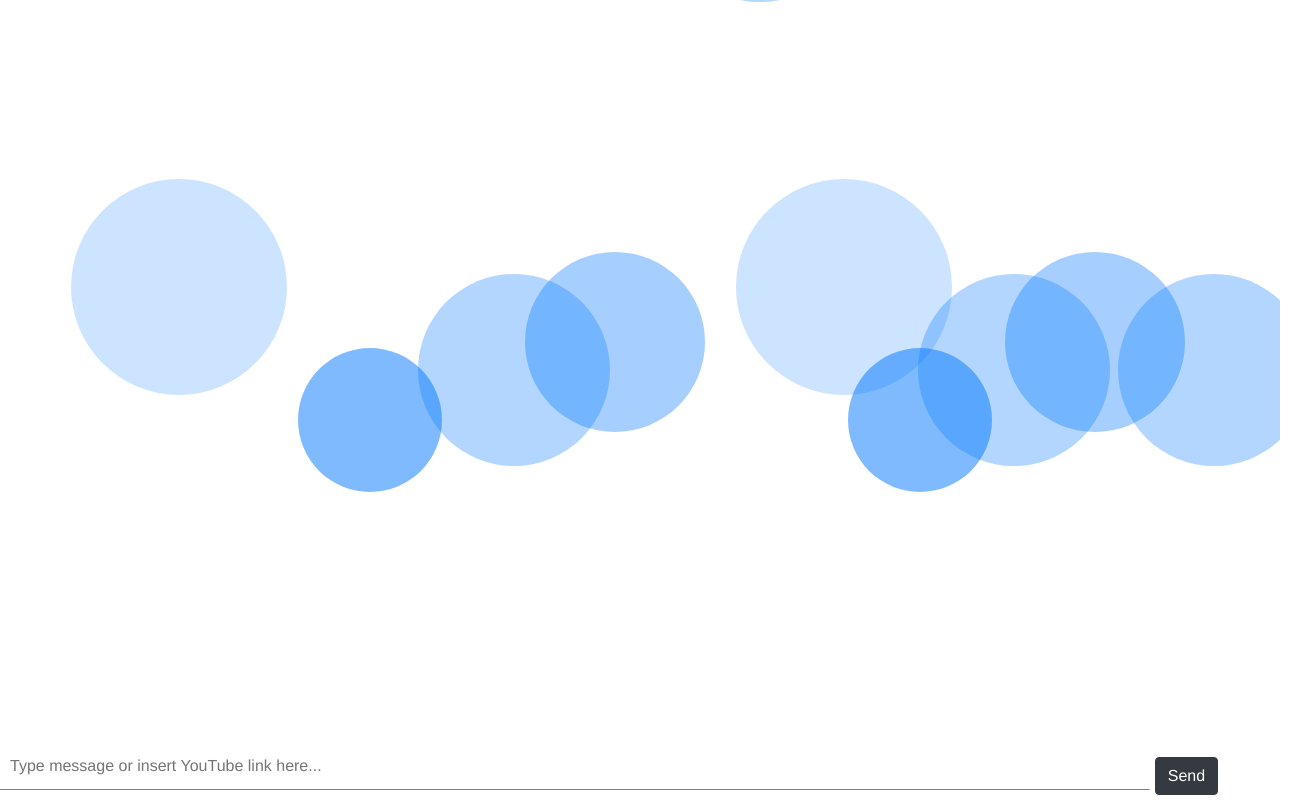
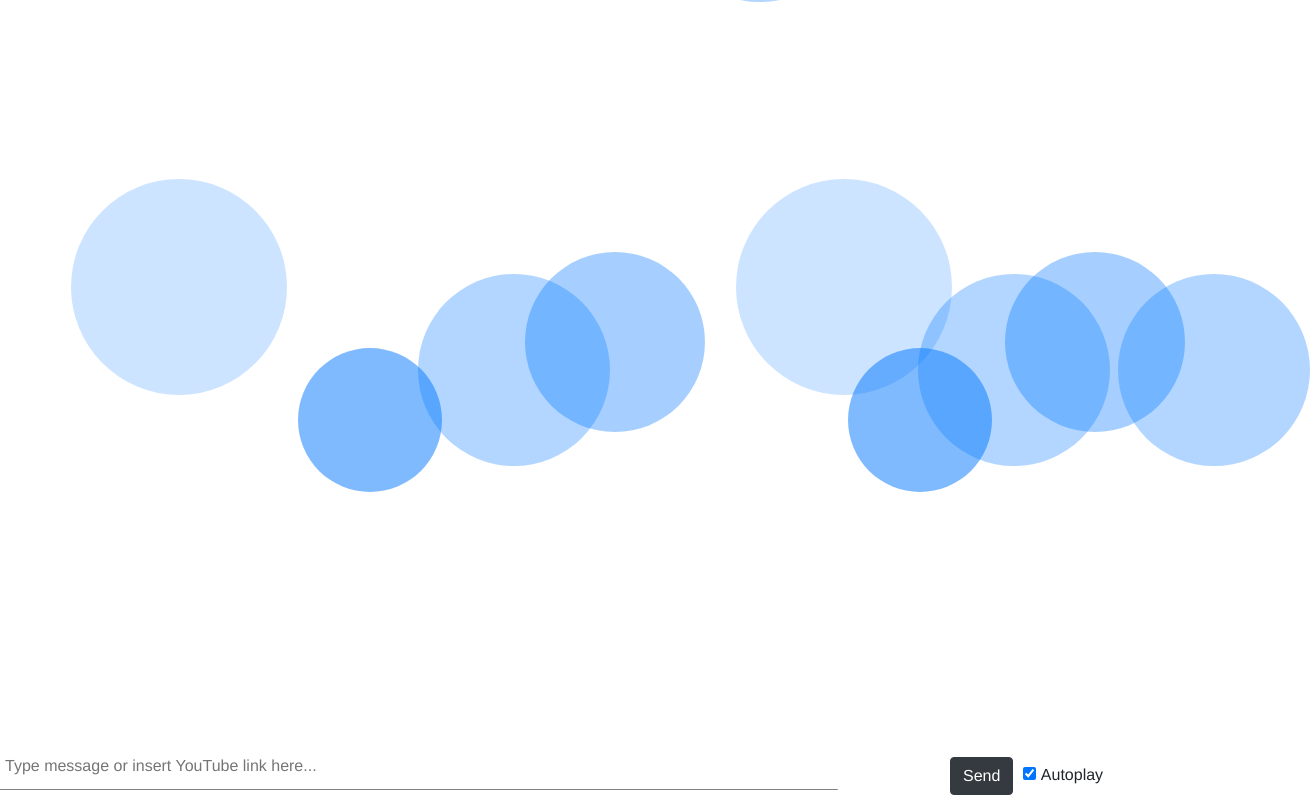
Before and after one commit to bcolby94/bubbles, a website: page public/index.html in a window 1280 px wide. Shown: the whole page, 1310 px wide, since content can reach past the window. Drawn offline with nearby package versions, Linux system fonts and the light colour scheme.

Commit message:
Add toggle for autoplay

```diff
--- a/public/index.html
+++ b/public/index.html
@@ -12,11 +12,13 @@
 
 <body>
     <div class="row">
-        <div id="chatbar" class="col-sm-11">
-            <input id="content" placeholder="Type message or insert YouTube link here..."></input>
-            </div>
-        <div class="send col-sm-1">
+        <div id="chatbar" class="col-sm-8 c-input">
+            <input id="content" class="c-input" placeholder="Type message or insert YouTube link here..."></input>
+        </div>
+        <div class="send col-sm-2">
             <button class="btn btn-dark" onClick="emitPost()">Send</button>
+
+            <input type="checkbox" onchange="toggleAuto()" name="autoplay" checked="true" style="margin:5px;">Autoplay videos</input>
         </div>
     </div>
 
--- a/public/script.js
+++ b/public/script.js
@@ -1,4 +1,5 @@
 let socket;
+let autoplay = true;
 
 const emitPost = () => {
   if (socket.readyState !== 1) {
@@ -52,7 +53,12 @@ const init = () => {
       const areaNum = `x${num}`;
       const container = document.createElement('div');
       container.setAttribute('id', newVideo);
-      videoLink = `https://www.youtube.com/embed/${newVideo}?autoplay=1`;
+      if(autoplay) {
+        videoLink = `https://www.youtube.com/embed/${newVideo}?autoplay=1`;
+      } else {
+        videoLink = `https://www.youtube.com/embed/${newVideo}`;
+      }
+
       container.innerHTML = `
         <iframe height="100%" width="100%" src="${videoLink}" allow="autoplay; encrypted-media" allowfullscreen />
       `;
@@ -67,4 +73,13 @@ const init = () => {
     };
   }
 
+const toggleAuto = () => {
+  if(autoplay) {
+    autoplay = false;
+  } else {
+    autoplay = true;
+  }
+  console.log(autoplay);
+}
+
 init();
--- a/public/style.css
+++ b/public/style.css
@@ -3,7 +3,6 @@ html, body {
     width: 100%;
     height: 100%;
     font-family: helvetica;
-    overflow:hidden;
 }
 
 .hidden {
@@ -61,15 +60,14 @@ object {
 
 .send {
     background-color:transparent;
-    width:10%;
     position:fixed;
     height: 48px;
     bottom:0%;
-    margin-left:91%;
+    margin-left:75%;
     padding:5px;
 }
 
-input {
+.c-input {
     background-color:transparent;
     border:none;
     outline:none;
```
